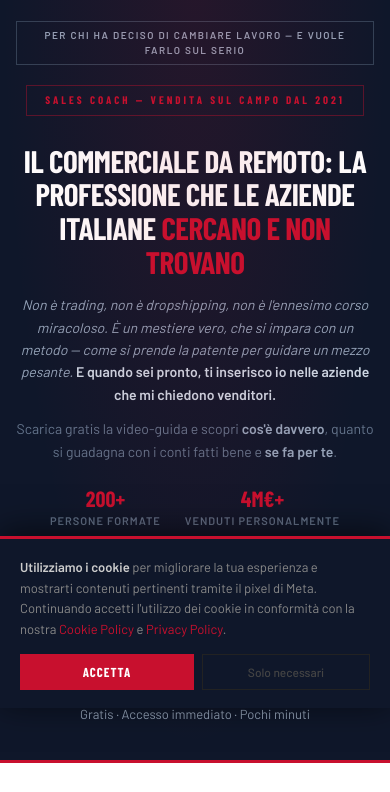
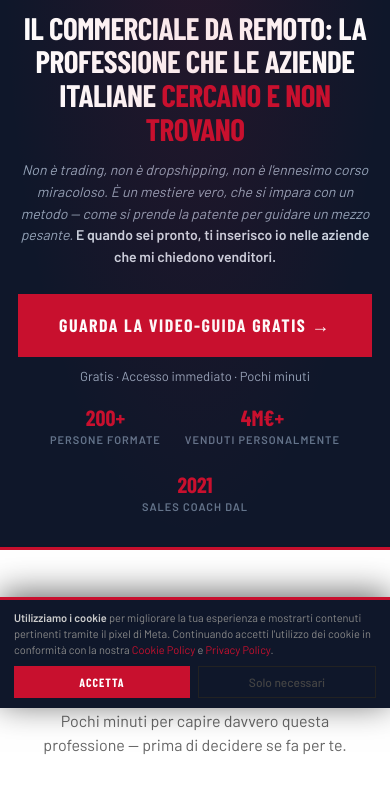
Before and after one commit to LucaFrassine/new-evergreen, a plain HTML site: page index.html in a window 390 px wide. Shown: the part 136-928 px from the top of the page. Drawn offline with nearby package versions, Linux system fonts and the light colour scheme; a web font is replaced by a local one.

Commit message:
Telefono: pulsante della landing e prima domanda del sondaggio nella prima schermata (titolo più compatto, banner cookie più piccolo, pulsante prima dei numeri)
Co-Authored-By: Claude Opus 5.5 <noreply@anthropic.com>

```diff
--- a/index.html
+++ b/index.html
@@ -1113,6 +1113,21 @@ fbq('track','PageView');
 </script>
 <noscript><img height="1" width="1" style="display:none" src="https://www.facebook.com/tr?id=1453532389593829&ev=PageView&noscript=1"/></noscript>
 <!-- End Meta Pixel -->
+<style>
+/* Telefono: titolo e pulsante dentro la prima schermata, banner dei cookie più piccolo. */
+@media (max-width: 600px) {
+  .top-bar, .hero-eyebrow, .hero-sub { display: none; }
+  .hero { padding: 28px 18px 32px; }
+  .hero-qualifier { margin-bottom: 14px; }
+  .hero h1 { margin-bottom: 14px; }
+  .hero-mechanism { font-size: 14px; line-height: 1.55; margin-bottom: 0; }
+  .hero-cta { margin-top: 18px; }
+  .hero-stats { margin-top: 20px; }
+  .cookie-banner { padding: 10px 14px; gap: 8px; }
+  .cookie-text { font-size: 11px; line-height: 1.45; }
+  .cookie-accept, .cookie-reject { padding: 8px 12px; font-size: 12px; }
+}
+</style>
 </head>
 <body>
 
@@ -1135,14 +1150,14 @@ fbq('track','PageView');
   <p class="hero-sub">
     Scarica gratis la video-guida e scopri <strong>cos'è davvero</strong>, quanto si guadagna con i conti fatti bene e <strong>se fa per te</strong>.
   </p>
+  <div class="hero-cta">
+    <button type="button" class="guide-submit-btn" onclick="apriModulo()">Guarda la video-guida gratis →</button>
+    <p class="hero-cta-note">Gratis · Accesso immediato · Pochi minuti</p>
+  </div>
   <div class="hero-stats">
     <div class="hero-stat"><span class="hero-stat-num">200+</span><span class="hero-stat-label">Persone formate</span></div>
     <div class="hero-stat"><span class="hero-stat-num">4M€+</span><span class="hero-stat-label">Venduti personalmente</span></div>
     <div class="hero-stat"><span class="hero-stat-num">2021</span><span class="hero-stat-label">Sales Coach dal</span></div>
-  </div>
-  <div class="hero-cta">
-    <button type="button" class="guide-submit-btn" onclick="apriModulo()">Guarda la video-guida gratis →</button>
-    <p class="hero-cta-note">Gratis · Accesso immediato · Pochi minuti</p>
   </div>
 </section>
 
```
Also changed, not shown: thankyou.html (+13 -0 lines).
